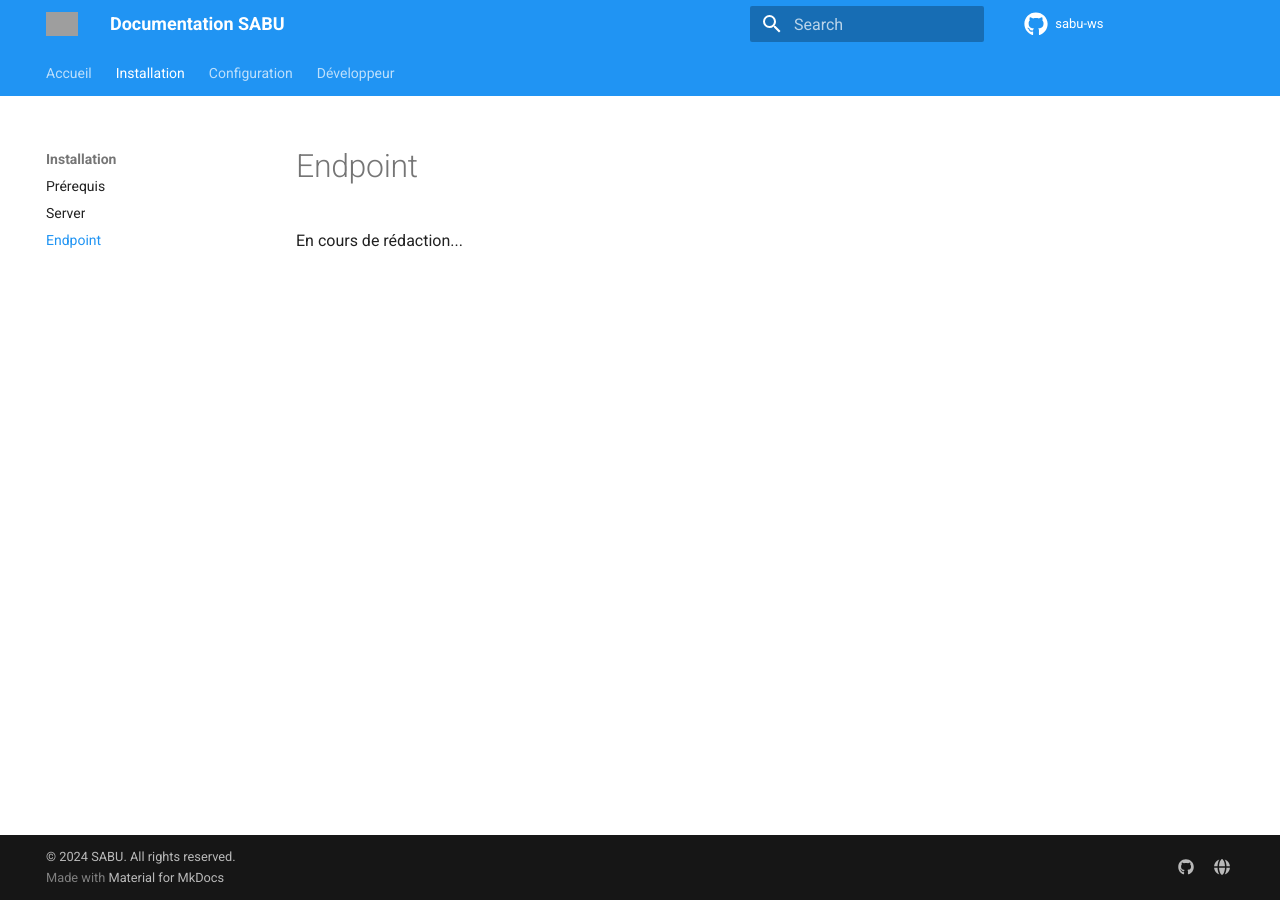
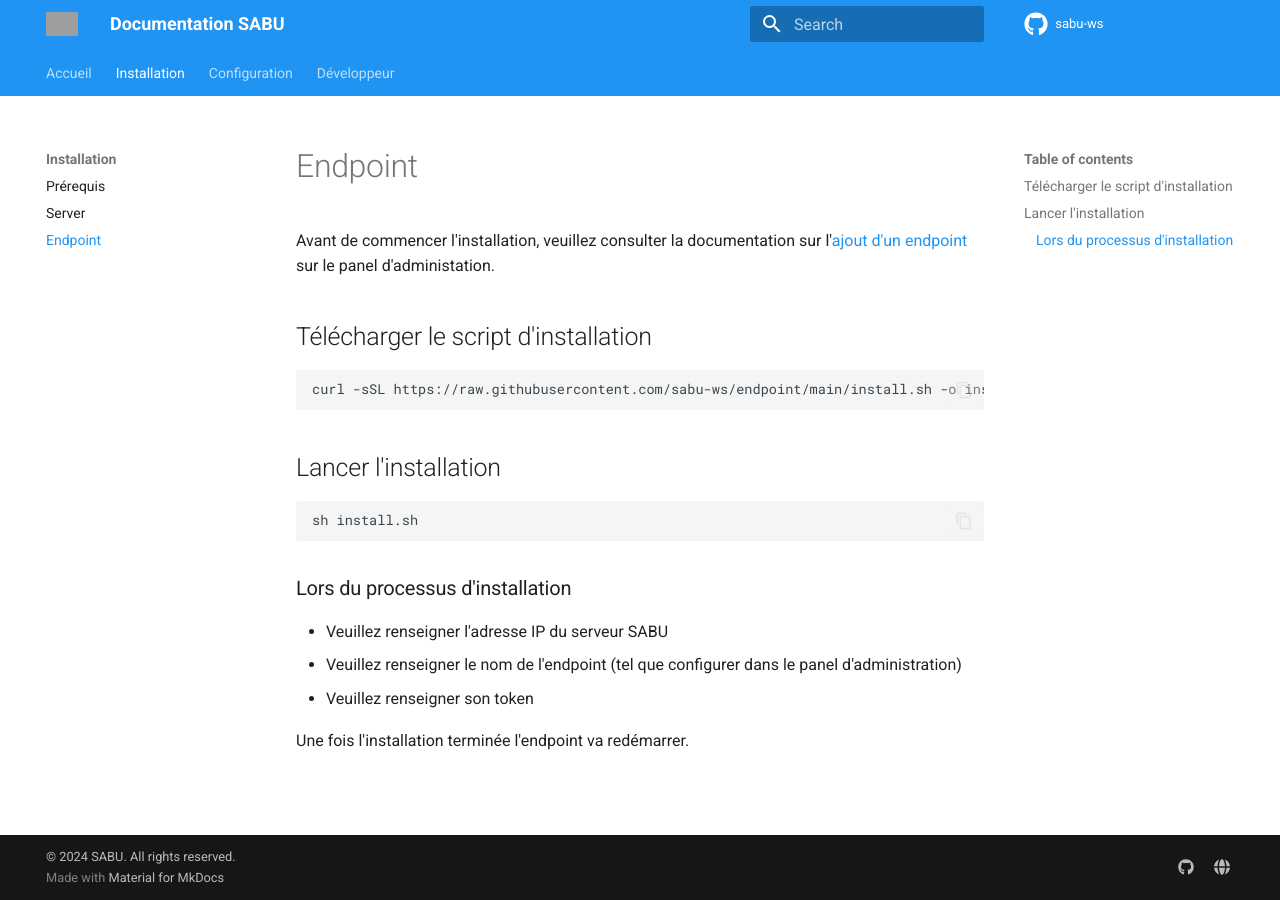
Before and after one commit to sabu-ws/docs, an MkDocs documentation site: the page built from docs/install/endpoint.md, in a window 1280 px wide. Built offline with MkDocs 1.6.1 and Material for MkDocs 9.7.7, drawn with Linux system fonts in a browser that asks for light colours; grey boxes are pictures that could not be loaded.

Commit message:
add endpoint install

````diff
--- a/docs/install/endpoint.md
+++ b/docs/install/endpoint.md
@@ -1 +1,18 @@
-En cours de rédaction...
+Avant de commencer l'installation, veuillez consulter la documentation sur l'[ajout d'un endpoint]() sur le panel d'administation.
+
+## Télécharger le script d'installation
+```
+curl -sSL https://raw.githubusercontent.com/sabu-ws/endpoint/main/install.sh -o install.sh && chmod +x install.sh
+```
+
+## Lancer l'installation
+```
+sh install.sh
+```
+
+### Lors du processus d'installation
+- Veuillez renseigner l'adresse IP du serveur SABU
+- Veuillez renseigner le nom de l'endpoint (tel que configurer dans le panel d'administration)
+- Veuillez renseigner son token
+
+Une fois l'installation terminée l'endpoint va redémarrer.
````
